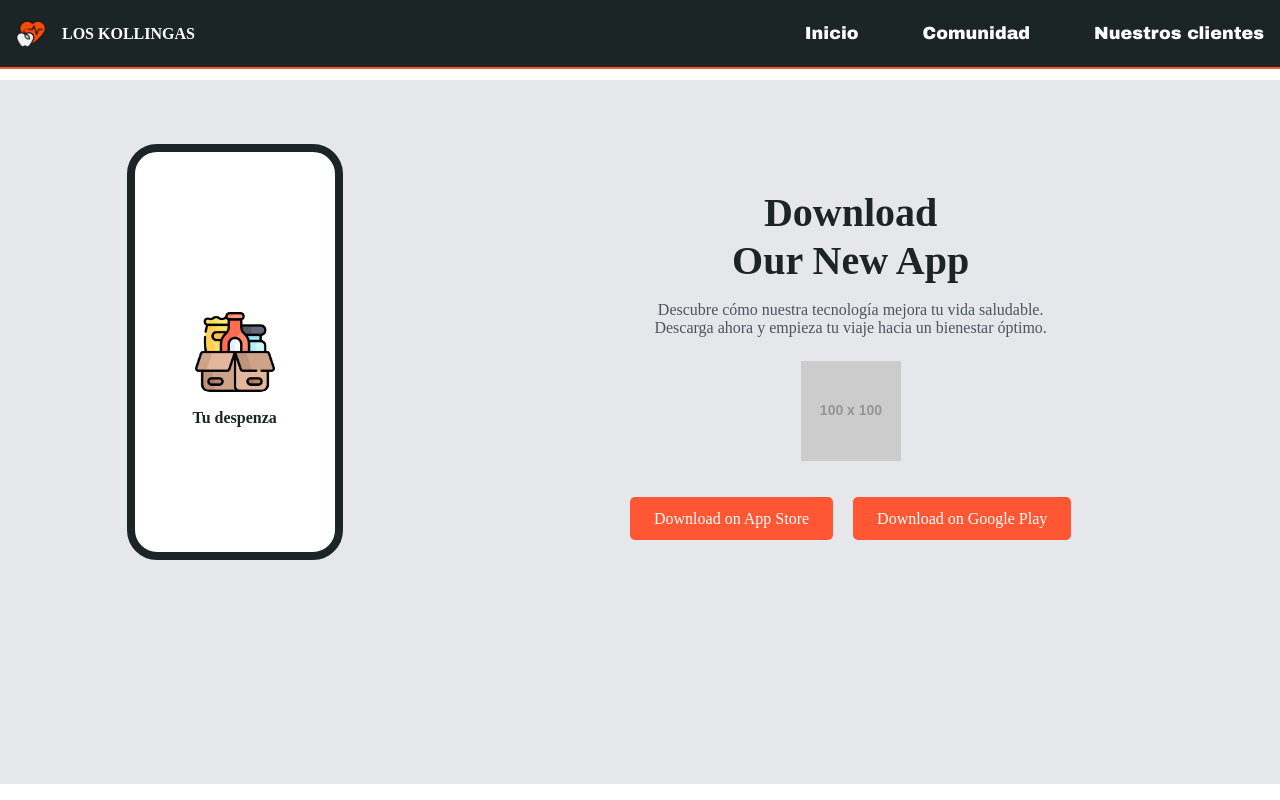
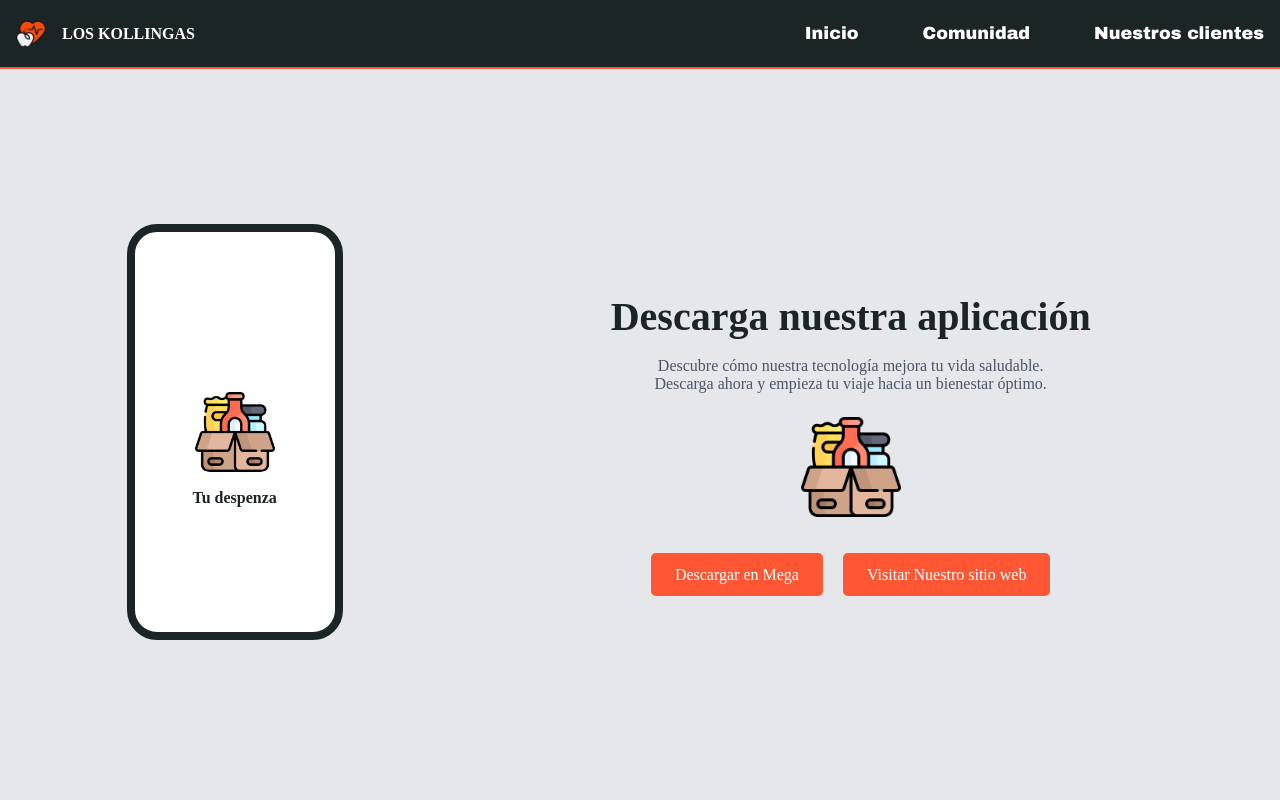
Before and after one commit to KeiviVeizan/Los-Kollingas, an Astro site: page /tu-despensa in a window 1280 px wide. Built offline with nearby package versions, Linux system fonts and the light colour scheme; Astro itself is replaced by a stand-in of ours; placeholder pictures from the web are drawn by us.

Commit message:
Arreglo de pantalla Tu despenza

```diff
--- a/src/pages/tu-despensa.astro
+++ b/src/pages/tu-despensa.astro
@@ -25,16 +25,16 @@ const { title = 'Default Title' } = Astro.props;
       </div>
     </div>
     <div class="content">
-      <h2 class="title">Download<br>Our New App</h2>
+      <h2 class="title">Descarga nuestra aplicación</h2>
       <p class="description">
         Descubre cómo nuestra tecnología mejora tu vida saludable. Descarga ahora y empieza tu viaje hacia un bienestar óptimo.
       </p>
       <div class="qr-code">
-        <img src="https://via.placeholder.com/100" alt="Código QR" />
+        <img src="/images/pantry.png" alt="Código QR" />
       </div>
       <div class="buttons">
-        <a href="#" class="app-store">Download on App Store</a>
-        <a href="#" class="google-play">Download on Google Play</a>
+        <a href="#" class="app-store">Descargar en Mega</a>
+        <a href="#" class="google-play">Visitar Nuestro sitio web</a>
       </div>
     </div>
   </div>
@@ -43,12 +43,15 @@ const { title = 'Default Title' } = Astro.props;
 </body>
 </html>
 <style>
+  body{
+    background-color: #E5E7EB;
+  }
   .download-section {
-    margin-top: 5rem;
+    margin-top: 10rem;
     background-color: #E5E7EB;
     padding: 4rem 1rem;
     text-align: center;
-    height: 72vh;
+    height: 50vh;
     place-items: center;
   }
 
@@ -106,14 +109,14 @@ const { title = 'Default Title' } = Astro.props;
   }
 
   .title {
-    color: #1C2526; /* Negro oscuro para títulos */
+    color: #1C2526;
     font-size: 2.5rem;
     margin-bottom: 1rem;
     line-height: 1.2;
   }
 
   .description {
-    color: #4B5563; /* Gris oscuro para texto */
+    color: #4B5563;
     font-size: 1rem;
     margin-bottom: 1.5rem;
     max-width: 400px;
@@ -138,12 +141,12 @@ const { title = 'Default Title' } = Astro.props;
     border-radius: 5px;
     font-weight: 500;
     color: #FFFFFF;
-    background-color: #FF5733; /* Naranja para botones */
+    background-color: #FF5733;
     transition: background-color 0.3s;
   }
 
   .buttons a:hover {
-    background-color: #FF8C42; /* Naranja más claro al pasar el mouse */
+    background-color: #FF8C42;
   }
 
   /* Responsive Design */
@@ -184,6 +187,7 @@ const { title = 'Default Title' } = Astro.props;
   @media (max-width: 480px) {
     .download-section{
       margin-top: 1rem;
+      height: 90vh;
     }
     .title {
       font-size: 1.5rem;
@@ -194,7 +198,7 @@ const { title = 'Default Title' } = Astro.props;
       height: 240px;
     }
 
-    .app-icon {
+    .app-icon img{
       width: 50px;
       height: 50px;
     }
```
